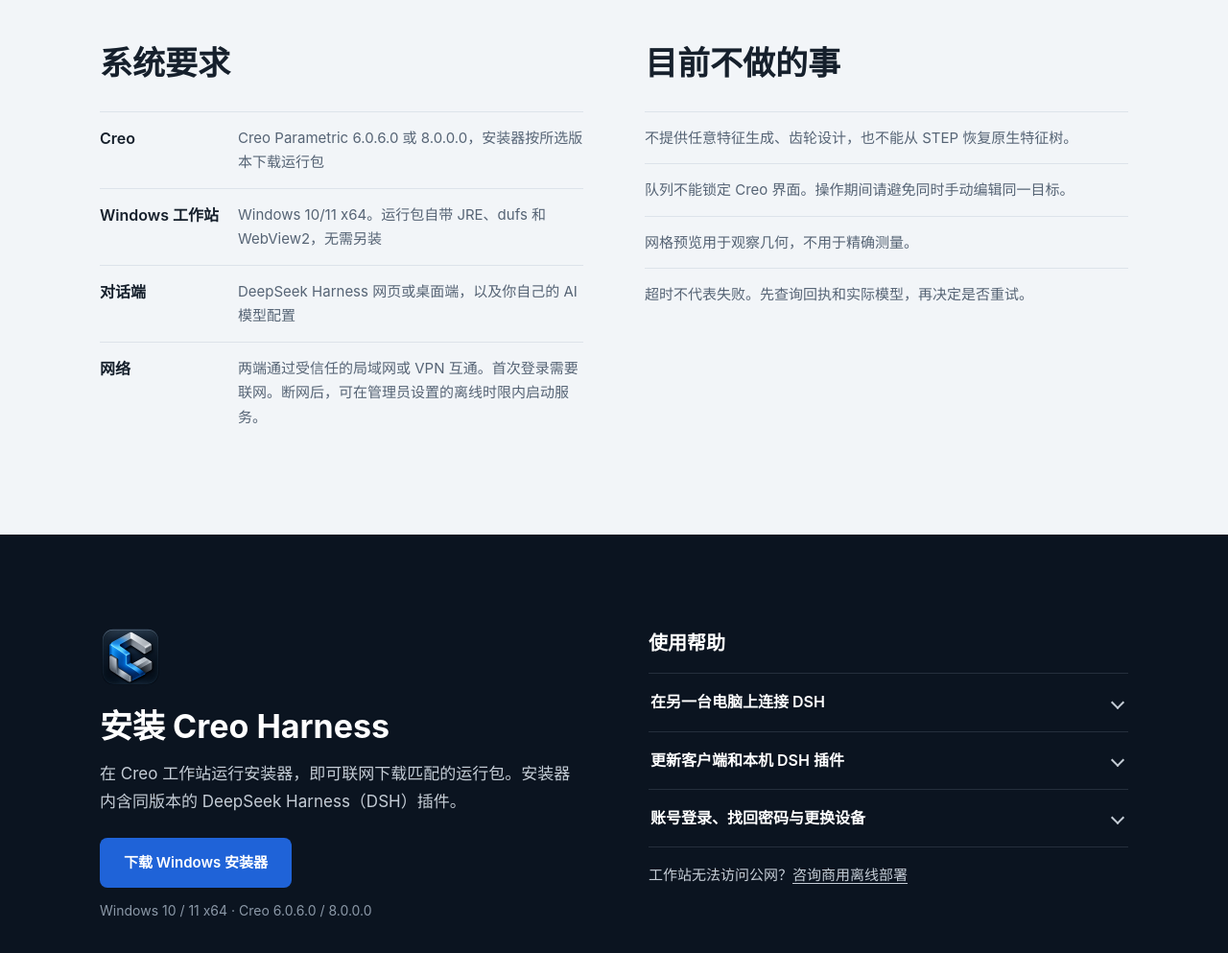
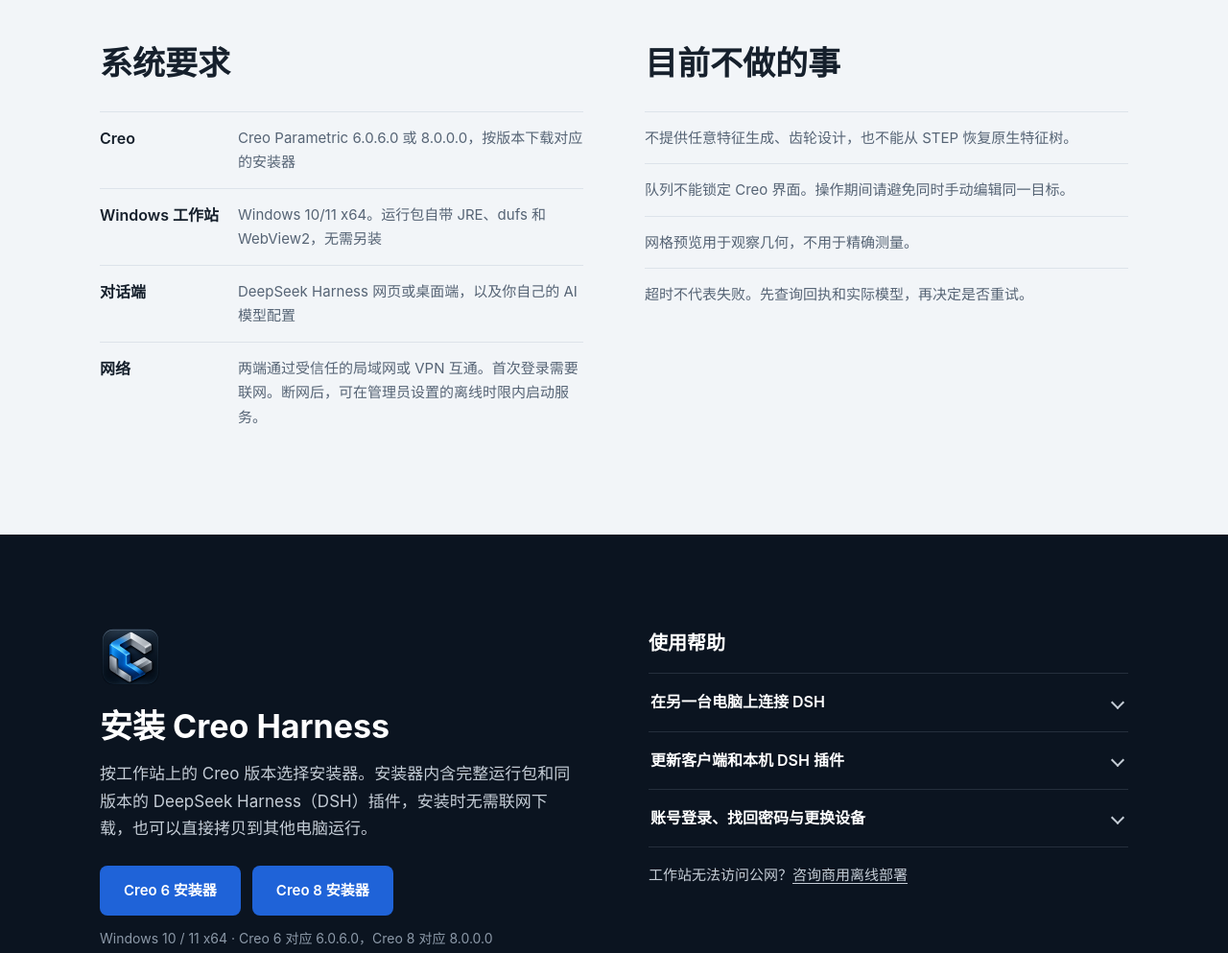
Before and after one commit to LLP2333/creo-harness-web, a plain HTML site: page index.html in a window 1280 px wide. Shown: the part 3440-4433 px from the top of the page at 96% size. Drawn offline with Linux system fonts and the light colour scheme.

Commit message:
feat: offer separate offline installers for Creo 6 and Creo 8
Co-Authored-By: Claude Opus 5.5 <noreply@anthropic.com>

```diff
--- a/index.html
+++ b/index.html
@@ -198,7 +198,7 @@
       <div>
         <h2>系统要求</h2>
         <dl class="specs">
-          <div><dt>Creo</dt><dd>Creo Parametric 6.0.6.0 或 8.0.0.0，安装器按所选版本下载运行包</dd></div>
+          <div><dt>Creo</dt><dd>Creo Parametric 6.0.6.0 或 8.0.0.0，按版本下载对应的安装器</dd></div>
           <div><dt>Windows 工作站</dt><dd>Windows 10/11 x64。运行包自带 JRE、dufs 和 WebView2，无需另装</dd></div>
           <div><dt>对话端</dt><dd>DeepSeek Harness 网页或桌面端，以及你自己的 AI 模型配置</dd></div>
           <div><dt>网络</dt><dd>两端通过受信任的局域网或 VPN 互通。首次登录需要联网。断网后，可在管理员设置的离线时限内启动服务。</dd></div>
@@ -222,9 +222,12 @@
       <div class="download-main">
         <img src="assets/icon.png" alt="" width="64" height="64" loading="lazy">
         <h2>安装 Creo Harness</h2>
-        <p class="section-lede">在 Creo 工作站运行安装器，即可联网下载匹配的运行包。安装器内含同版本的 DeepSeek Harness（DSH）插件。</p>
-        <a class="btn" href="https://github.com/LLP2333/creo-harness-web/releases/latest/download/CreoHarnessSetup.exe">下载 Windows 安装器</a>
-        <p class="download-platform">Windows 10 / 11 x64 · Creo 6.0.6.0 / 8.0.0.0</p>
+        <p class="section-lede">按工作站上的 Creo 版本选择安装器。安装器内含完整运行包和同版本的 DeepSeek Harness（DSH）插件，安装时无需联网下载，也可以直接拷贝到其他电脑运行。</p>
+        <div class="download-buttons">
+          <a class="btn" href="https://github.com/LLP2333/creo-harness-web/releases/latest/download/CreoHarnessSetup-Creo6.exe">Creo 6 安装器</a>
+          <a class="btn" href="https://github.com/LLP2333/creo-harness-web/releases/latest/download/CreoHarnessSetup-Creo8.exe">Creo 8 安装器</a>
+        </div>
+        <p class="download-platform">Windows 10 / 11 x64 · Creo 6 对应 6.0.6.0，Creo 8 对应 8.0.0.0</p>
       </div>
       <div class="download-help">
         <h3>使用帮助</h3>
@@ -238,7 +241,7 @@
         </details>
         <details>
           <summary>更新客户端和本机 DSH 插件</summary>
-          <p>如果你通过 v0.4.0 安装器安装，请先停止服务，退出客户端，再运行一次新版安装器。原有模型工作目录和配置会保留。</p>
+          <p>如果你通过 v0.4.0 安装器安装，请先停止服务，退出客户端，再运行一次与本机 Creo 版本对应的新版安装器。原有模型工作目录和配置会保留。</p>
           <p>此后客户端会自动检查新版。在「运行状态」中点击「更新并重启」即可升级。</p>
           <p>更新插件时，客户端会等当前 Creo 操作完成，再请求 DSH 正常退出。若 DSH 暂时无法退出，更新会等待。升级完成或恢复旧版后，客户端会重新打开原先运行的 DSH。</p>
         </details>
--- a/styles.css
+++ b/styles.css
@@ -461,7 +461,7 @@ blockquote {
   gap: 72px;
 }
 .download-main img { margin-bottom: 18px; }
-.download-main .btn { margin-top: 24px; }
+.download-buttons { display: flex; flex-wrap: wrap; gap: 12px; margin-top: 24px; }
 .download-platform { margin-top: 12px; color: var(--steel-dim); font-size: 14px; }
 .download-help h3 { margin-bottom: 14px; font-size: 20px; }
 .download-help details { border-top: 1px solid var(--rule-dark); }
```
